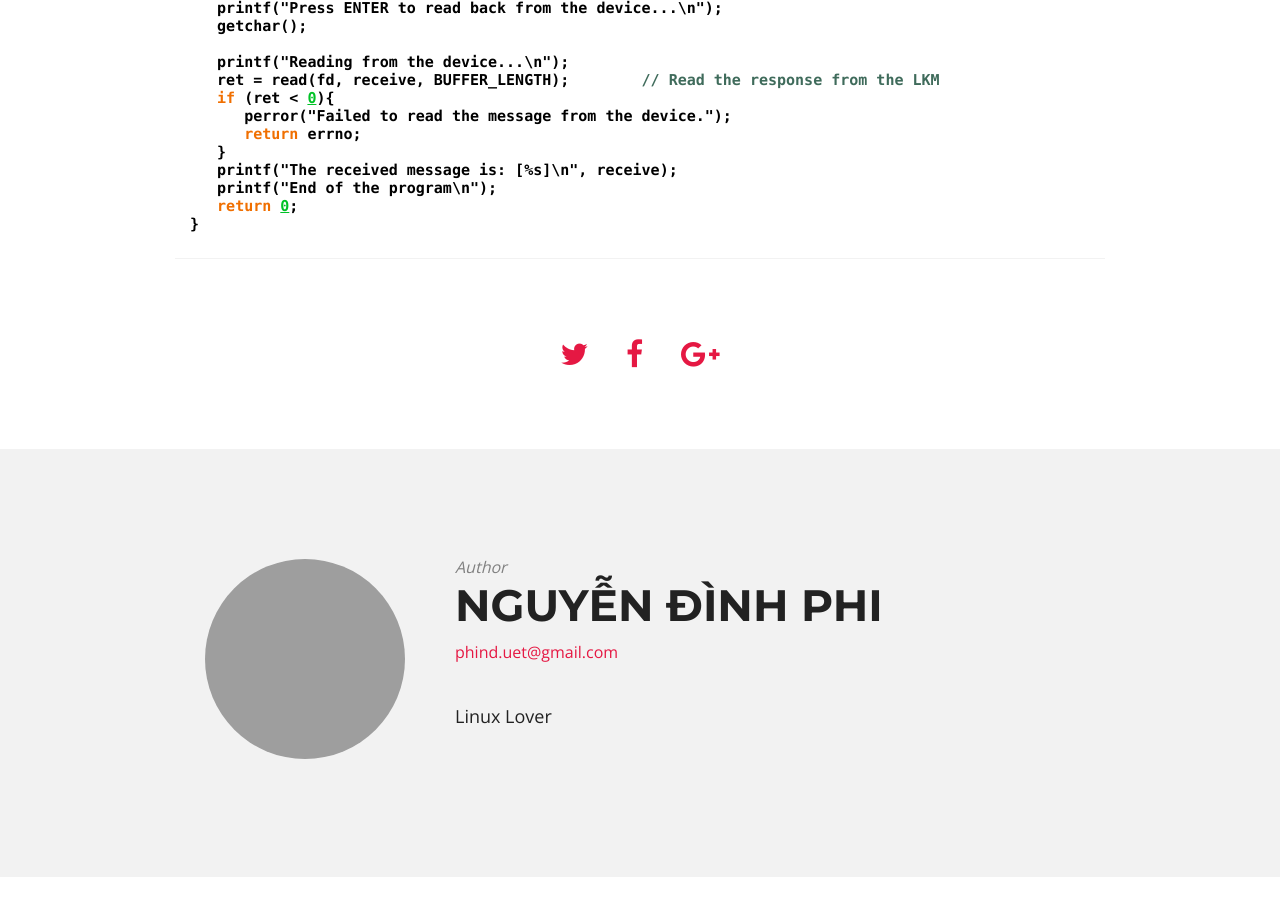
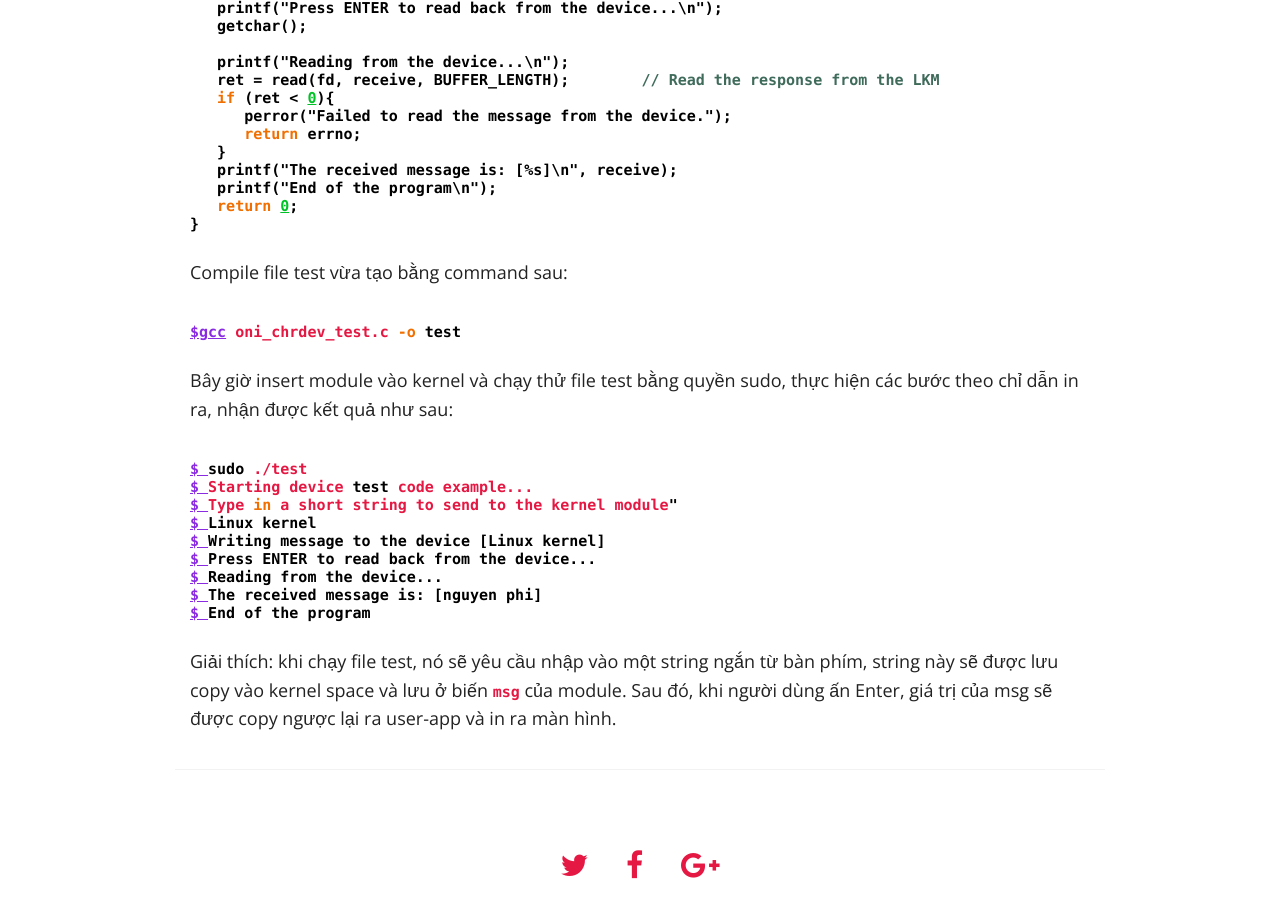
Before and after one commit to ita93/ita93.github.io, a Jekyll site: the page built from _posts/2018-01-15-Concurrency-and-Race-Conditions.md, in a window 1280 px wide and 900 px high, scrolled down 5906 px. Built offline with Jekyll 4.4.1, drawn with Linux system fonts in a browser that asks for light colours; nearby versions of some CDN libraries; comment, search, counter and statistics services are not loaded.

Commit message:
Hướng dẫn mấy thằng gà test

```diff
--- a/_posts/2018-01-15-Concurrency-and-Race-Conditions.md
+++ b/_posts/2018-01-15-Concurrency-and-Race-Conditions.md
@@ -163,3 +163,23 @@ int main(){
    return 0;
 }
 {% endhighlight %}
+
+Compile file test vừa tạo bằng command sau:<br/>
+{% highlight shell %}
+$gcc oni_chrdev_test.c -o test
+{% endhighlight %}
+
+Bây giờ insert module vào kernel và chạy thử file test bằng quyền sudo, thực hiện các bước theo chỉ dẫn in ra, nhận được kết quả như sau:<br/>
+{% highlight shell %}
+$ sudo ./test
+$ Starting device test code example...
+$ Type in a short string to send to the kernel module"
+$ Linux kernel
+$ Writing message to the device [Linux kernel]
+$ Press ENTER to read back from the device...
+$ Reading from the device...
+$ The received message is: [nguyen phi]
+$ End of the program
+{% endhighlight %}
+
+Giải thích: khi chạy file test, nó sẽ yêu cầu nhập vào một string ngắn từ bàn phím, string này sẽ được lưu copy vào kernel space và lưu ở biến <code>msg</code> của module. Sau đó, khi người dùng ấn Enter, giá trị của msg sẽ được copy ngược lại ra user-app và in ra màn hình.
```
